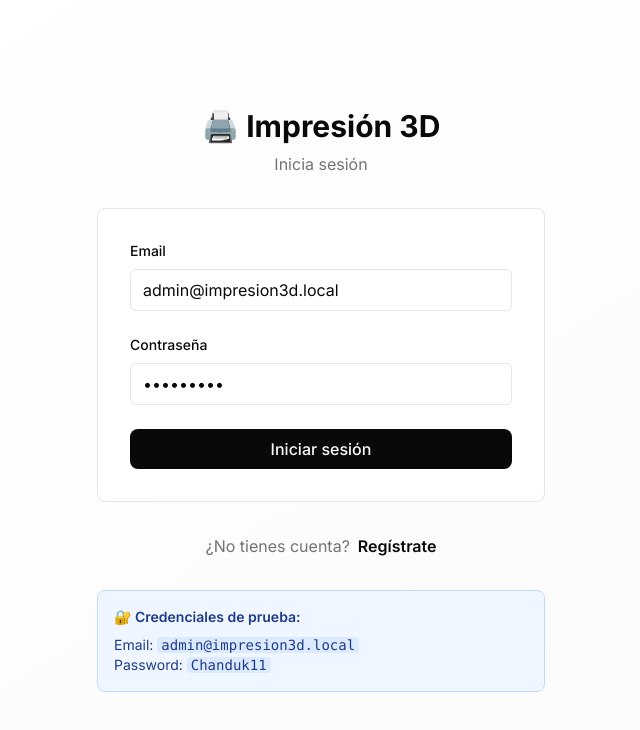
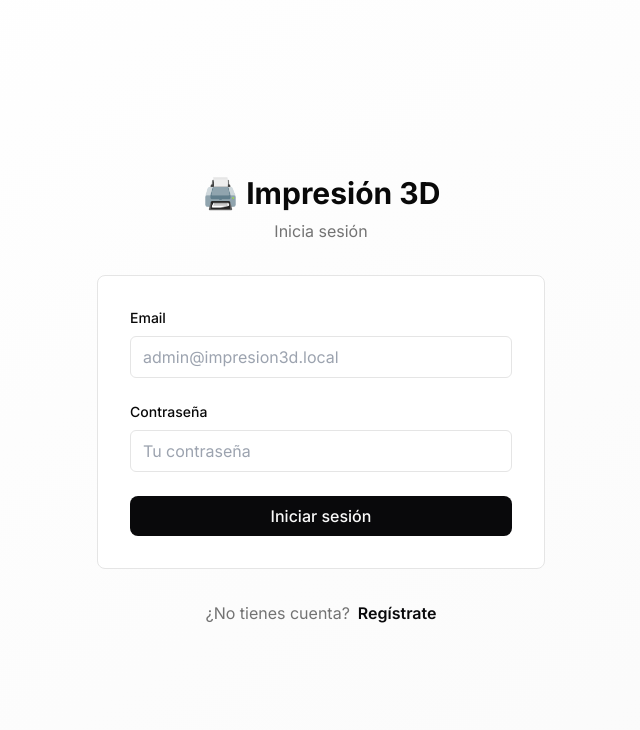
Before and after one commit to Chanduky98/impresion-3d-manager, a Next.js app: page /login in a window 1280 px wide. Shown: the top 730 px of the page, without its empty margins (319-959 px from the left). Built offline with nearby package versions, Linux system fonts and the light colour scheme.

Commit message:
Security: Quitar credenciales de prueba de la página de login

```diff
--- a/app/login/page.tsx
+++ b/app/login/page.tsx
@@ -7,8 +7,8 @@ import { Button } from "@/components/Button"
 import { FormField, Input } from "@/components/FormField"
 
 export default function LoginPage() {
-  const [email, setEmail] = useState("admin@impresion3d.local")
-  const [password, setPassword] = useState("Chanduk11")
+  const [email, setEmail] = useState("")
+  const [password, setPassword] = useState("")
   const [error, setError] = useState("")
   const [loading, setLoading] = useState(false)
   const [showRegister, setShowRegister] = useState(false)
@@ -118,14 +118,6 @@ export default function LoginPage() {
           </p>
         </div>
 
-        {/* Default credentials info */}
-        {!showRegister && (
-          <div className="bg-blue-50 border border-blue-200 rounded-lg p-4 text-sm text-blue-900">
-            <p className="font-semibold mb-2">🔐 Credenciales de prueba:</p>
-            <p>Email: <code className="bg-blue-100 px-1 rounded">admin@impresion3d.local</code></p>
-            <p>Password: <code className="bg-blue-100 px-1 rounded">Chanduk11</code></p>
-          </div>
-        )}
       </div>
     </div>
   )
```
